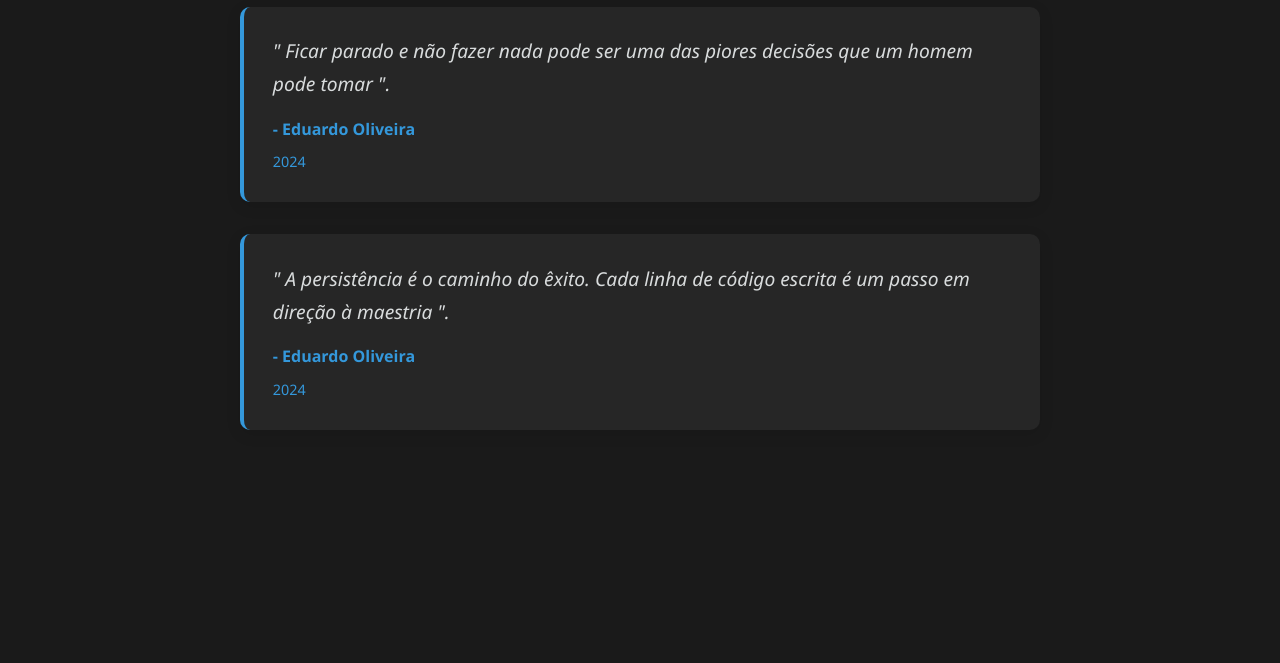
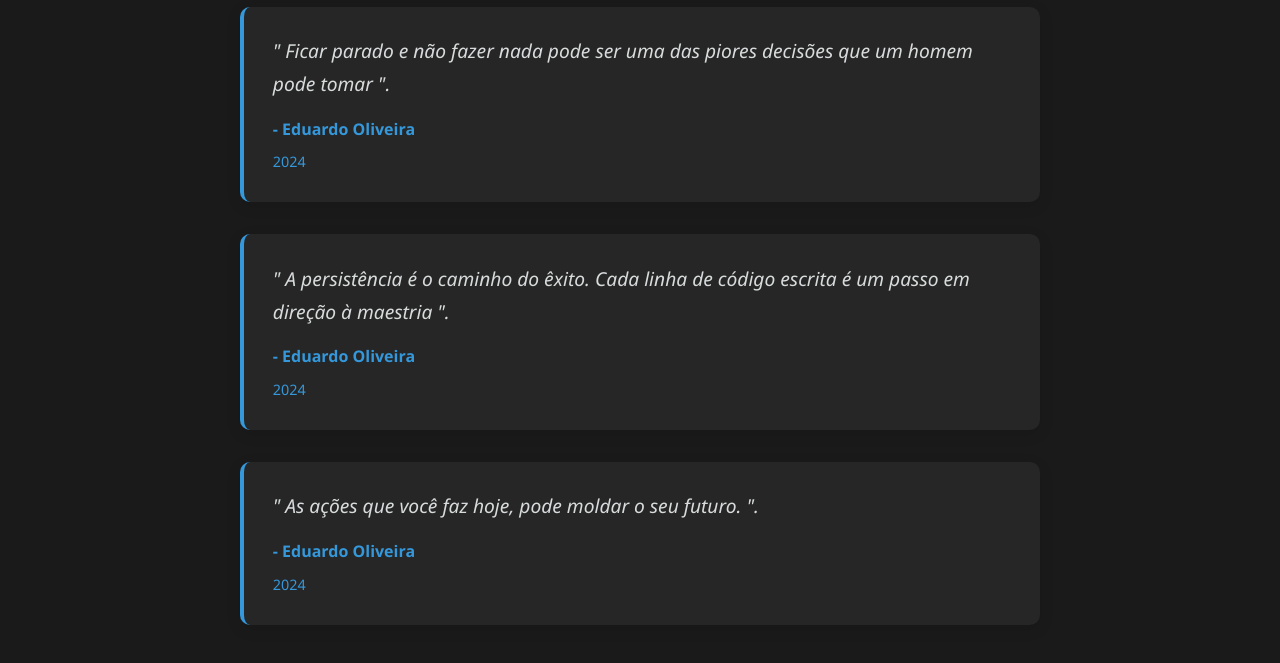
Before and after one commit to EduardoCode10/MEU_BLOG, a plain HTML site: page index.html in a window 1280 px wide. Shown: the part 381-1044 px from the top of the page. Before the commit the page ends 900 px from the top, so only its background shows below. Drawn offline with Linux system fonts and the light colour scheme.

Commit message:
atualização 001

```diff
--- a/index.html
+++ b/index.html
@@ -200,7 +200,9 @@
             <p>Explore meus pensamentos, projetos e insights sobre tecnologia, análise de dados e desenvolvimento web.</p>
         </section>
 
+ <!-- Adicione mais pensamentos aqui seguindo o mesmo padrão -->
         <div class="thoughts-container">
+
             <h1 id="h1">Pensamentos</h1>
 
             <div class="thought-card">
@@ -219,6 +221,13 @@
                 </div>
             </div>
 
+            <div class="thought-card">
+                <p class="thought-text">" As ações que você faz hoje, pode moldar o seu futuro. ".</p>
+                <span class="thought-author">- Eduardo Oliveira</span>
+                <div class="thought-meta">
+                    <span class="thought-date">2024</span>
+                </div>
+            </div>
             <!-- Adicione mais pensamentos aqui seguindo o mesmo padrão -->
         </div>
     </main>
```
